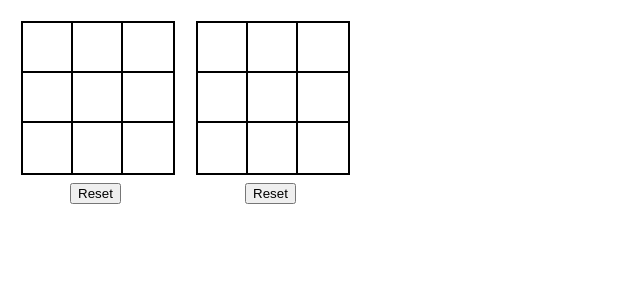
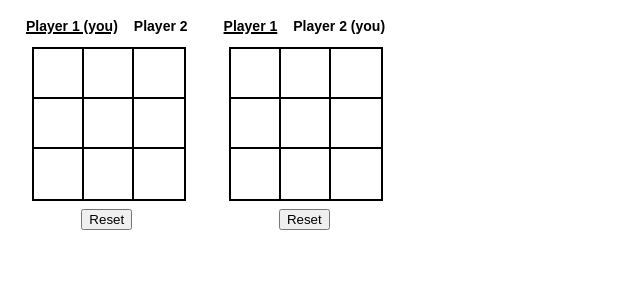
Before and after one commit to richardl62/experimental-boardgame-system, a React (Create React App) app: page / in a window 1280 px wide. Shown: the top 300 px of the page, without its empty margins (0-640 px from the left). Built offline with nearby package versions, Linux system fonts and the light colour scheme.

Commit message:
Show player names in tic-tac-toe

```diff
--- a/src/app.tsx
+++ b/src/app.tsx
@@ -18,7 +18,7 @@ function App() {
 
   return <>
     <BoardView gameData={{...gameAndMoves, viewingPlayer: 0}} />
-    <BoardView gameData={{...gameAndMoves, viewingPlayer: 0}} />
+    <BoardView gameData={{...gameAndMoves, viewingPlayer: 1}} />
   </>;
 }
 
--- a/src/games/tic-tac-toe/board/board.tsx
+++ b/src/games/tic-tac-toe/board/board.tsx
@@ -1,58 +1,24 @@
 import styled from "styled-components";
 import { useGameContext } from "../actions/use-game-context";
-
-const squareSize = "50px";
-
-const Square = styled.div`
-    display: flex;
-    justify-content: center;
-    align-items: center;
-
-    font-family: sans-serif;
-
-    height: ${squareSize};
-    width: ${squareSize};
-    font-size: 40px;
-
-    background-color: white;
-    border: 2px solid black;
-`
-
-const Grid = styled.div`
-    display: grid;
-    grid-template-columns: repeat(3, ${squareSize});
-    grid-template-rows: repeat(3, ${squareSize});
-
-    margin: calc(${squareSize} / 4);
-`
+import { Names } from "./names";
+import { Squares } from "./sqaures";
 
 const BoardDiv = styled.div`
     display: inline flex;
     flex-direction: column;
     align-items: center;
+
+    margin: 10px;
 `;
 
 // TicTacToe board
 export function Board() {
-    const {state, moves} = useGameContext();
-    const squares : JSX.Element[] = [];
-    for (let row = 0; row < 3; row++) {
-        for (let col = 0; col < 3; col++){
-            const index = `${row}-${col}`;
-            const onClick= () => moves.setSquare({row, col});
-
-            squares.push(<Square
-                key={index}
-                onClick={onClick}
-            >
-                {state.board[row][col]}
-            </Square>)
-        }
-    }
+    const {moves} = useGameContext();
 
     return (
         <BoardDiv>
-            <Grid>{squares}</Grid>
+            <Names />
+            <Squares/>
             <button onClick={() => moves.reset()}>Reset</button>
         </BoardDiv>
     );
--- /dev/null
+++ b/src/games/tic-tac-toe/board/names.tsx
@@ -0,0 +1,31 @@
+import styled from "styled-components";
+import { useGameContext } from "../actions/use-game-context";
+
+const NamesDiv = styled.div`
+    display: flex;
+`;
+
+const Name = styled.div<{active: boolean}>`
+    font-size: 14px;
+    font-family: sans-serif;
+    font-weight: bold;
+    margin: 0 8px;
+
+    text-decoration: ${(props) => (props.active ? "underline" : "none")};
+    text-decoration-thickness: 2px;
+`;
+
+export function Names() {
+    const {playerData, currentPlayer, viewingPlayer} = useGameContext();
+
+    return <NamesDiv>
+        {playerData.map((playerData, id) => {
+            let name = playerData.name;
+            if (viewingPlayer === id) {
+                name += " (you)";
+            }
+
+            return <Name key={id} active={id === currentPlayer}>{name}</Name>;
+        })}
+    </NamesDiv>;
+}
--- /dev/null
+++ b/src/games/tic-tac-toe/board/sqaures.tsx
@@ -0,0 +1,49 @@
+import styled from "styled-components";
+import { useGameContext } from "../actions/use-game-context";
+
+const squareSize = "50px";
+
+const Square = styled.div`
+    display: flex;
+    justify-content: center;
+    align-items: center;
+
+    font-family: sans-serif;
+
+    height: ${squareSize};
+    width: ${squareSize};
+    font-size: 40px;
+
+    background-color: white;
+    border: 2px solid black;
+`
+
+const Grid = styled.div`
+    display: grid;
+    grid-template-columns: repeat(3, ${squareSize});
+    grid-template-rows: repeat(3, ${squareSize});
+
+    margin: calc(${squareSize} / 4);
+`
+export function Squares() {
+    const {state, moves} = useGameContext();
+    const squares : JSX.Element[] = [];
+
+    for (let row = 0; row < 3; row++) {
+        for (let col = 0; col < 3; col++){
+            const index = `${row}-${col}`;
+            const onClick= () => moves.setSquare({row, col});
+
+            squares.push(<Square
+                key={index}
+                onClick={onClick}
+            >
+                {state.board[row][col]}
+            </Square>)
+        }
+    }
+
+    return <Grid>
+        {squares}
+    </Grid>;
+}
```
